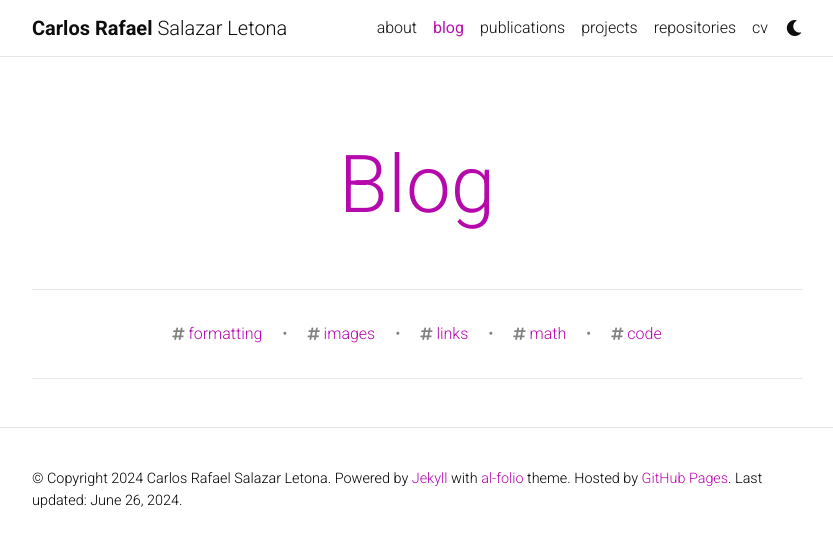
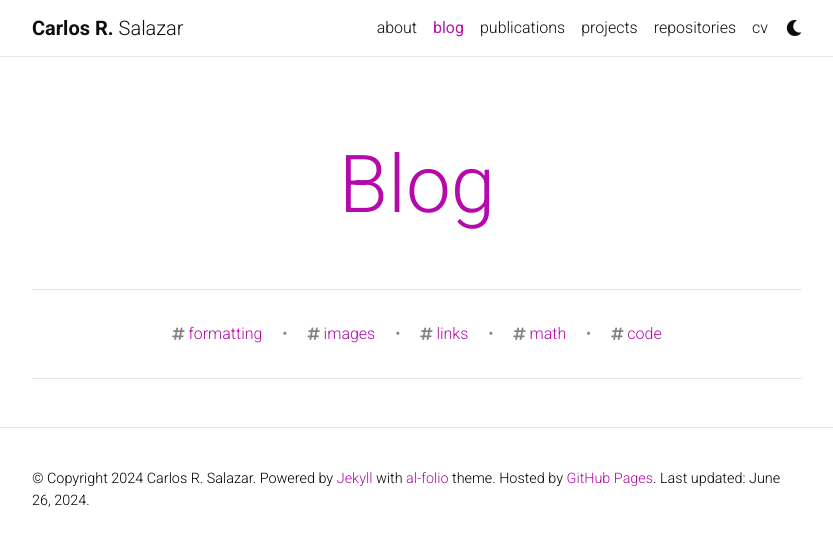
Before and after one commit to carle13/AcademicSite, a Jekyll site: the page built from blog/index.html, in a window 1280 px wide. Shown: the top 547 px of the page, without its empty margins (223-1056 px from the left). Built offline with Jekyll 4.4.1, drawn with Linux system fonts in a browser that asks for light colours; full-size pictures stand in for the smaller copies a plugin makes; the list of posts is cut into pages by our own code; comment, search, counter and statistics services are not loaded; a style sheet for code colours, icons or effects is not loaded; some of the changed lines change nothing that is shown.

Commit message:
change name

```diff
--- a/_config.yml
+++ b/_config.yml
@@ -4,11 +4,11 @@
 
 title: blank # the website title (if blank, full name will be used instead)
 first_name: Carlos
-middle_name: Rafael
-last_name: Salazar Letona
+middle_name: R.
+last_name: Salazar
 email: carlerafael@outlook.com
 description: > # the ">" symbol means to ignore newlines until "footer_text:"
-  Guatemalan master's student at Aix-Marseille Université in France.
+  Guatemalan PhD student at Linköping University in Sweden.
 footer_text: >
   Powered by <a href="https://jekyllrb.com/" target="_blank">Jekyll</a> with <a href="https://github.com/alshedivat/al-folio">al-folio</a> theme.
   Hosted by <a href="https://pages.github.com/" target="_blank">GitHub Pages</a>.
```
